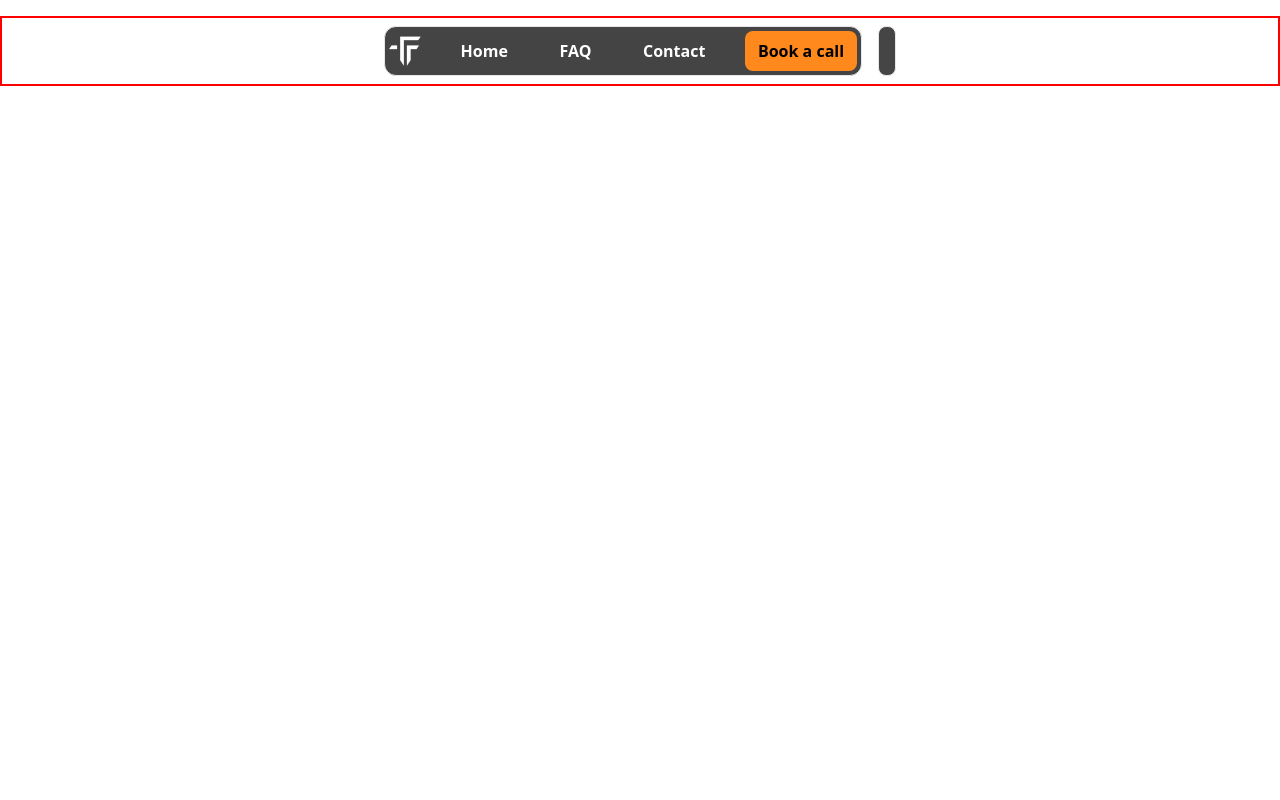
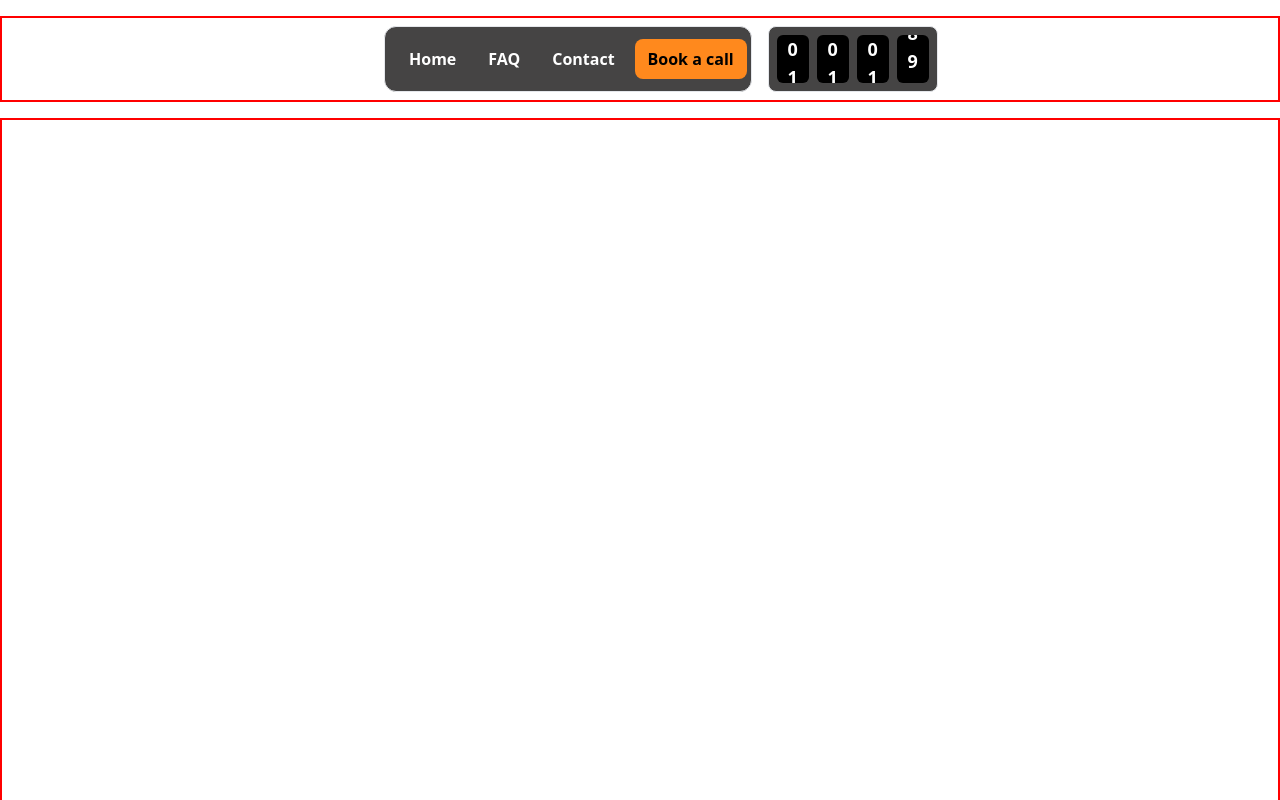
Before and after one commit to ShahAlom47/VR-Consulting-Client, a React (Vite) app: page / in a window 1280 px wide. Shown: the top 800 px of the page. Built offline with nearby package versions, Linux system fonts and the light colour scheme.

Commit message:
added usePageMetrics Hock

```diff
--- /dev/null
+++ b/src/CustomHocks/usePageMetrics.jsx
@@ -0,0 +1,31 @@
+import { useState, useEffect } from "react";
+
+const usePageMetrics = () => {
+  const [screenWidth, setScreenWidth] = useState(window.innerWidth);
+  const [scrollPosition, setScrollPosition] = useState(window.scrollY);
+  const [totalPageHeight, setTotalPageHeight] = useState(document.documentElement.scrollHeight);
+
+  useEffect(() => {
+    const handleResize = () => {
+      setScreenWidth(window.innerWidth); // স্ক্রিন প্রস্থ আপডেট হবে
+      setTotalPageHeight(document.documentElement.scrollHeight); // পৃষ্ঠার মোট উচ্চতা ঠিক হবে
+    };
+
+    const handleScroll = () => {
+      setScrollPosition(window.scrollY); // বর্তমান স্ক্রল মান আপডেট হবে
+    };
+
+    window.addEventListener("resize", handleResize);
+    window.addEventListener("scroll", handleScroll);
+
+    // ইভেন্ট পরিষ্কার করার জন্য রিমুভ
+    return () => {
+      window.removeEventListener("resize", handleResize);
+      window.removeEventListener("scroll", handleScroll);
+    };
+  }, []);
+
+  return { screenWidth, scrollPosition, totalPageHeight };
+};
+
+export default usePageMetrics;
--- a/src/Pages/Home.jsx
+++ b/src/Pages/Home.jsx
@@ -2,7 +2,17 @@
 
 const Home = () => {
     return (
-        <div>
+        <div id="home">
+             <div className="min-h-screen bb mb-3"></div>
+        <div className="min-h-screen bb mb-3"></div>
+        <div className="min-h-screen bb mb-3"></div>
+        <div className="min-h-screen bb mb-3"></div>
+        <div className="min-h-screen bb mb-3"></div>
+        <div className="min-h-screen bb mb-3"></div>
+        <div className="min-h-screen bb mb-3"></div>
+        <div className="min-h-screen bb mb-3"></div>
+        <div className="min-h-screen bb mb-3"></div>
+        <div className="min-h-screen bb mb-3"></div>
 
         </div>
     );
--- a/src/Root/Root.jsx
+++ b/src/Root/Root.jsx
@@ -7,6 +7,7 @@ const Root = () => {
         <div>
         <Navbar></Navbar>
         <Outlet></Outlet>
+
         </div>
     );
 };
--- a/src/SharedComponent/Navbar.jsx
+++ b/src/SharedComponent/Navbar.jsx
@@ -1,9 +1,16 @@
 import { NavLink } from "react-router";
 import logo from '../Accets/Images/logo.png'
 import PrimaryButton from "./PrimaryButton";
+import RotatingCounter from "./RotatingCounter ";
+import usePageMetrics from "../CustomHocks/usePageMetrics";
 
 
 const Navbar = () => {
+    const { screenWidth, scrollPosition, totalPageHeight }= usePageMetrics()
+
+    console.log(screenWidth, scrollPosition, totalPageHeight);
+
+
     const nav = [
 
 
@@ -25,6 +32,7 @@ const Navbar = () => {
 
                 </div>
                 <div className="p-2 border rounded-lg bg-[#0b0a0ac2] ">
+                    <RotatingCounter value={5}></RotatingCounter>
 
                 </div>
 
--- /dev/null
+++ b/src/SharedComponent/RotatingCounter .jsx
@@ -0,0 +1,42 @@
+import PropTypes from "prop-types"
+
+const RotatingCounter = ({ value }) => {
+  if (!Number.isInteger(value) || value < 0 || value > 9999) {
+    console.error("Value must be an integer between 0 and 9999.");
+    return null; // Do not render if the value is invalid
+  }
+
+  // Split the number into digits
+  const digits = value.toString().padStart(4, "0").split("");
+console.log(value);
+  return (
+    <div className="flex space-x-2">
+      {digits.map((digit, index) => (
+        <div
+          key={index}
+          className="relative w-8 h-12 overflow-hidden bg-black text-white rounded-md"
+        >
+          <div
+            className="absolute inset-0 flex flex-col items-center transition-transform duration-500 ease-in-out"
+            style={{ transform: `translateY(-${digit * 100}%)` }}
+          >
+            {[...Array(10).keys()].map((num) => (
+              <span
+                key={num}
+                className="text-lg font-bold h-12 flex items-center justify-center"
+              >
+                {num}
+              </span>
+            ))}
+          </div>
+        </div>
+      ))}
+    </div>
+  );
+};
+
+RotatingCounter.propTypes = {
+  value: PropTypes.number.isRequired, // Value must be a number
+};
+
+export default RotatingCounter;
```
